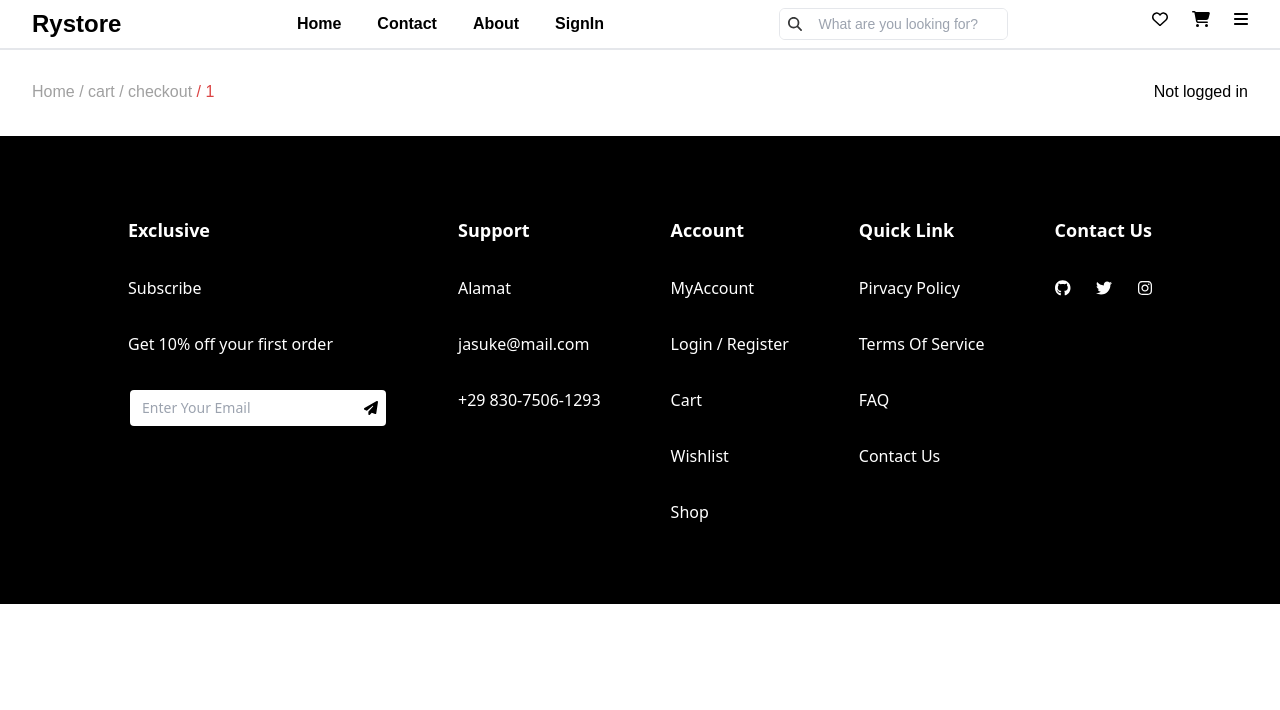
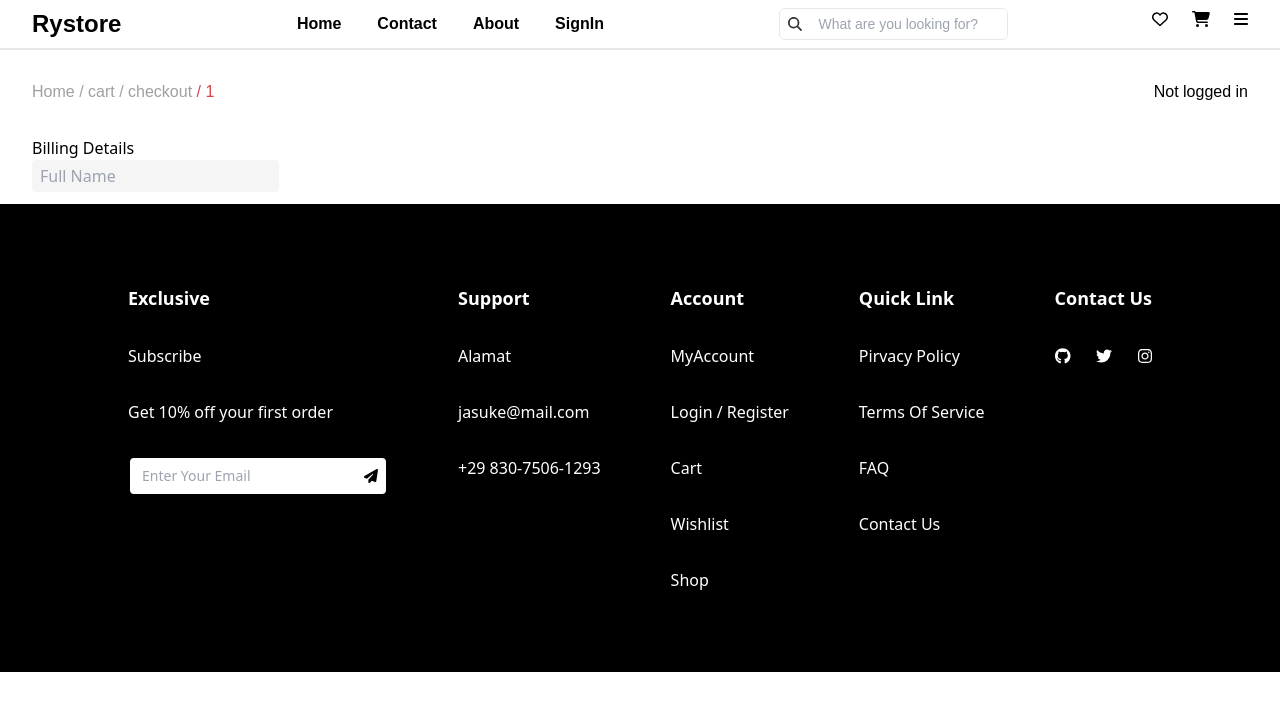
Before and after one commit to RyAlaan/rystore, a Next.js app: page /cart/checkout/1 in a window 1280 px wide. Shown: the top 710 px of the page. Built offline with nearby package versions, Linux system fonts and the light colour scheme; no server answers.

Commit message:
commit checkout

```diff
--- a/src/pages/cart/checkout/[orderCode].tsx
+++ b/src/pages/cart/checkout/[orderCode].tsx
@@ -1,3 +1,4 @@
+import Input from "@/components/elements/Input";
 import { useRouter } from "next/router";
 
 const checkoutPage = () => {
@@ -7,7 +8,13 @@ const checkoutPage = () => {
 
 
   return (
-    <div className="px-2 lg:px-8 flex flex-col justify-between gap-y-3"></div>
+    <form className="px-2 lg:px-8 flex flex-col justify-between gap-y-3">
+      <div className="">
+        <h1>Billing Details</h1>
+        <Input type="text" placeholder="Full Name" name="fullname" className="bg-[#F5F5F5]"></Input>
+      </div>
+      <div className=""></div>
+    </form>
   );
 };
 
```
